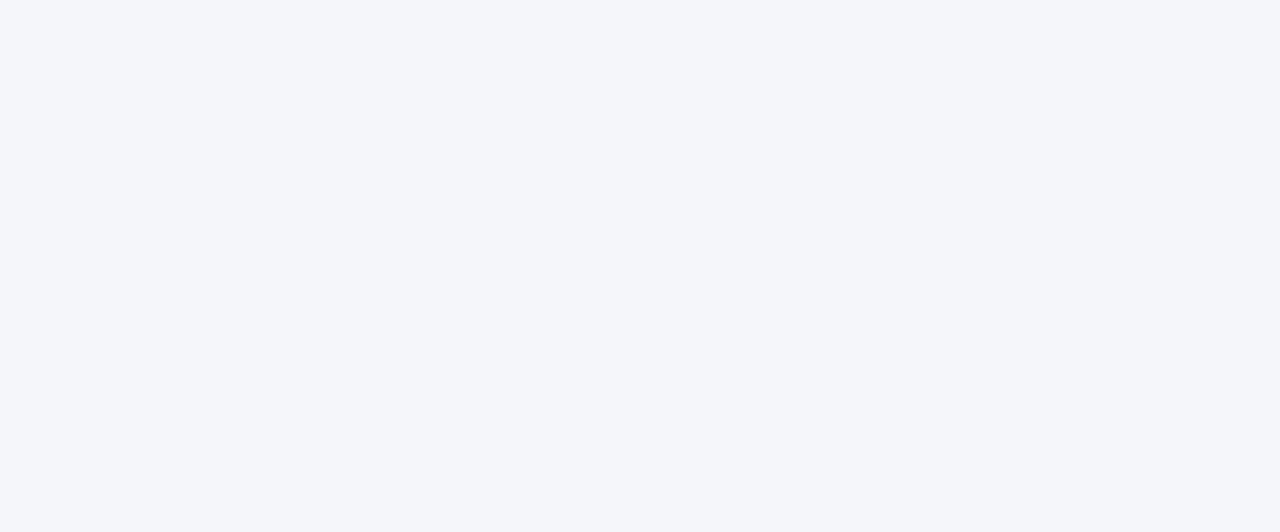
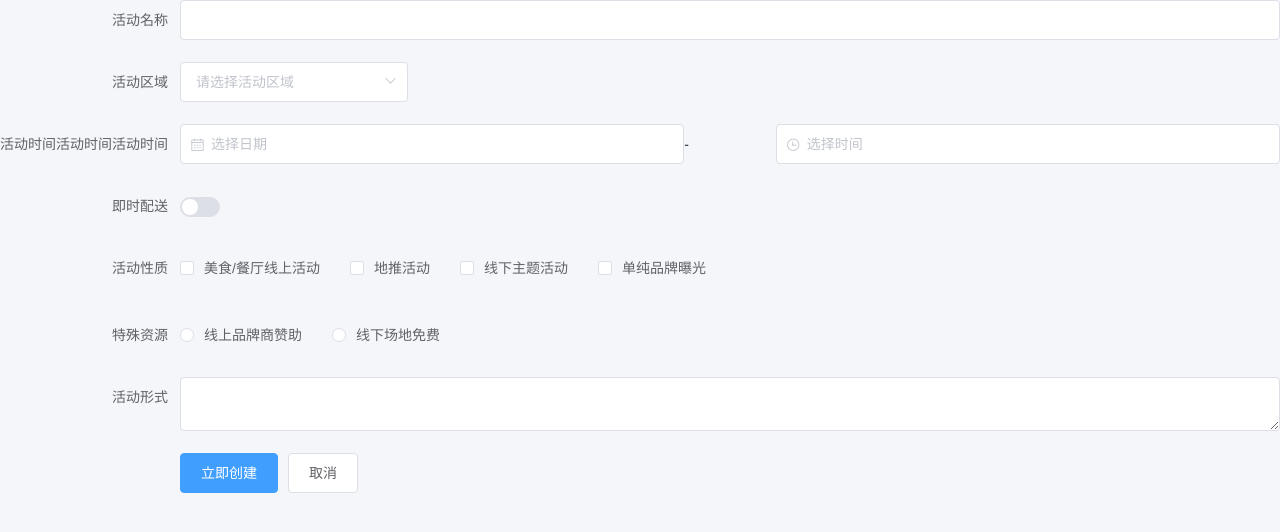
Before and after one commit to aa1479474496/echarts_compile, a Vue app: page /#/form in a window 1280 px wide. Before the commit this address led to /#/. Shown: the top 532 px of the page. Built offline with nearby package versions, Linux system fonts and the light colour scheme.

Commit message:
events 测试

```diff
--- /dev/null
+++ b/src/pages/events/components/child.vue
@@ -0,0 +1,15 @@
+<template>
+  <div>
+    <div>---------------</div>
+    <div>child</div>
+  </div>
+</template>
+
+<script>
+export default {
+  inject: ['elEvent'],
+  mounted() {
+    this.elEvent.$emit('event.addField', 'child test');
+  }
+}
+</script>
--- /dev/null
+++ b/src/pages/events/index.vue
@@ -0,0 +1,33 @@
+<template>
+  <div>
+    <h3>events</h3>
+    <p v-for="item in fields" :key="item">{{item}}</p>
+    <child></child>
+  </div>
+</template>
+
+<script>
+import child from './components/child.vue';
+export default {
+  provide() {
+    return {
+      elEvent: this
+    }
+  },
+  components: {
+    child
+  },
+  data() {
+    return {
+      fields: ['event test']
+    }
+  },
+  created() {
+    this.$on('event.addField', (field) => {
+      if (field) {
+        this.fields.push(field)
+      }
+    })
+  }
+}
+</script>
--- /dev/null
+++ b/src/pages/form/index.vue
@@ -0,0 +1,78 @@
+<template>
+  <el-form ref="form" :model="form" label-width="auto">
+    <el-form-item label="活动名称">
+      <el-input v-model="form.name"></el-input>
+    </el-form-item>
+    <el-form-item label="活动区域">
+      <el-select v-model="form.region" placeholder="请选择活动区域">
+        <el-option label="区域一" value="shanghai"></el-option>
+        <el-option label="区域二" value="beijing"></el-option>
+      </el-select>
+    </el-form-item>
+    <el-form-item label="活动时间活动时间活动时间">
+      <el-col :span="11">
+        <el-date-picker
+          type="date"
+          placeholder="选择日期"
+          v-model="form.date1"
+          style="width: 100%"
+        ></el-date-picker>
+      </el-col>
+      <el-col class="line" :span="2">-</el-col>
+      <el-col :span="11">
+        <el-time-picker
+          placeholder="选择时间"
+          v-model="form.date2"
+          style="width: 100%"
+        ></el-time-picker>
+      </el-col>
+    </el-form-item>
+    <el-form-item label="即时配送">
+      <el-switch v-model="form.delivery"></el-switch>
+    </el-form-item>
+    <el-form-item label="活动性质">
+      <el-checkbox-group v-model="form.type">
+        <el-checkbox label="美食/餐厅线上活动" name="type"></el-checkbox>
+        <el-checkbox label="地推活动" name="type"></el-checkbox>
+        <el-checkbox label="线下主题活动" name="type"></el-checkbox>
+        <el-checkbox label="单纯品牌曝光" name="type"></el-checkbox>
+      </el-checkbox-group>
+    </el-form-item>
+    <el-form-item label="特殊资源">
+      <el-radio-group v-model="form.resource">
+        <el-radio label="线上品牌商赞助"></el-radio>
+        <el-radio label="线下场地免费"></el-radio>
+      </el-radio-group>
+    </el-form-item>
+    <el-form-item label="活动形式">
+      <el-input type="textarea" v-model="form.desc"></el-input>
+    </el-form-item>
+    <el-form-item>
+      <el-button type="primary" @click="onSubmit">立即创建</el-button>
+      <el-button>取消</el-button>
+    </el-form-item>
+  </el-form>
+</template>
+<script>
+export default {
+  data() {
+    return {
+      form: {
+        name: "",
+        region: "",
+        date1: "",
+        date2: "",
+        delivery: false,
+        type: [],
+        resource: "",
+        desc: "",
+      },
+    };
+  },
+  methods: {
+    onSubmit() {
+      console.log("submit!");
+    },
+  },
+};
+</script>
```
Also changed, not shown: src/router/index.js (+18 -0 lines).
